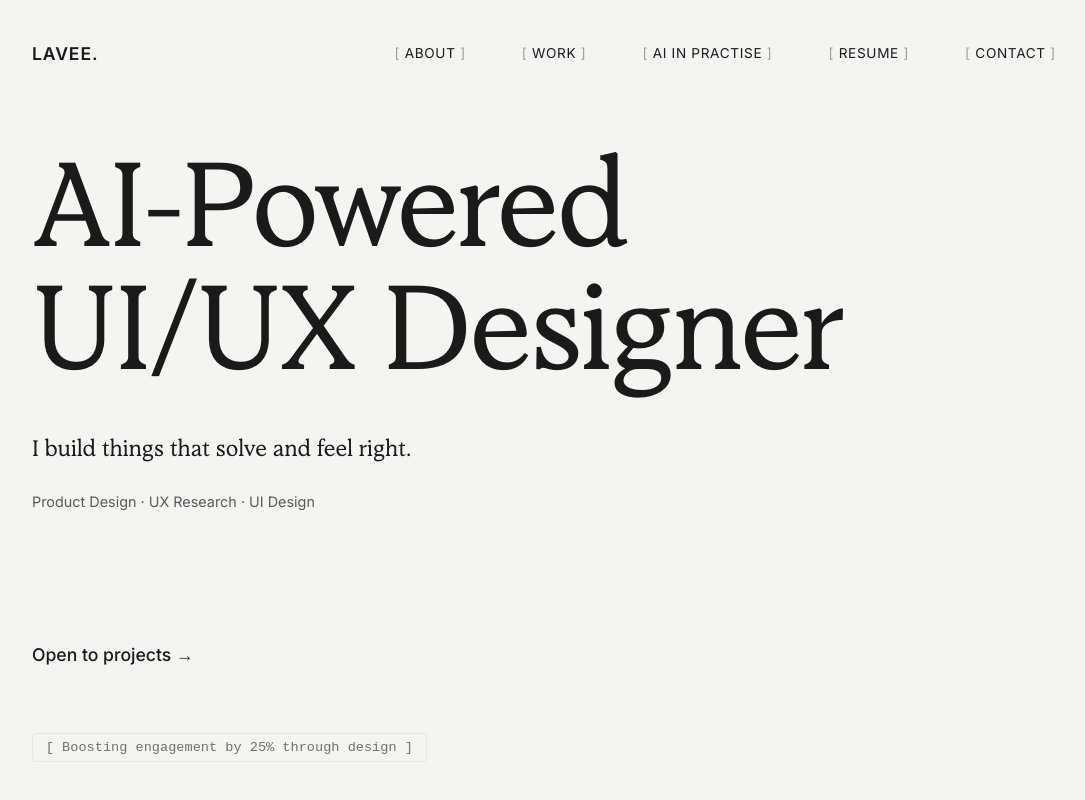
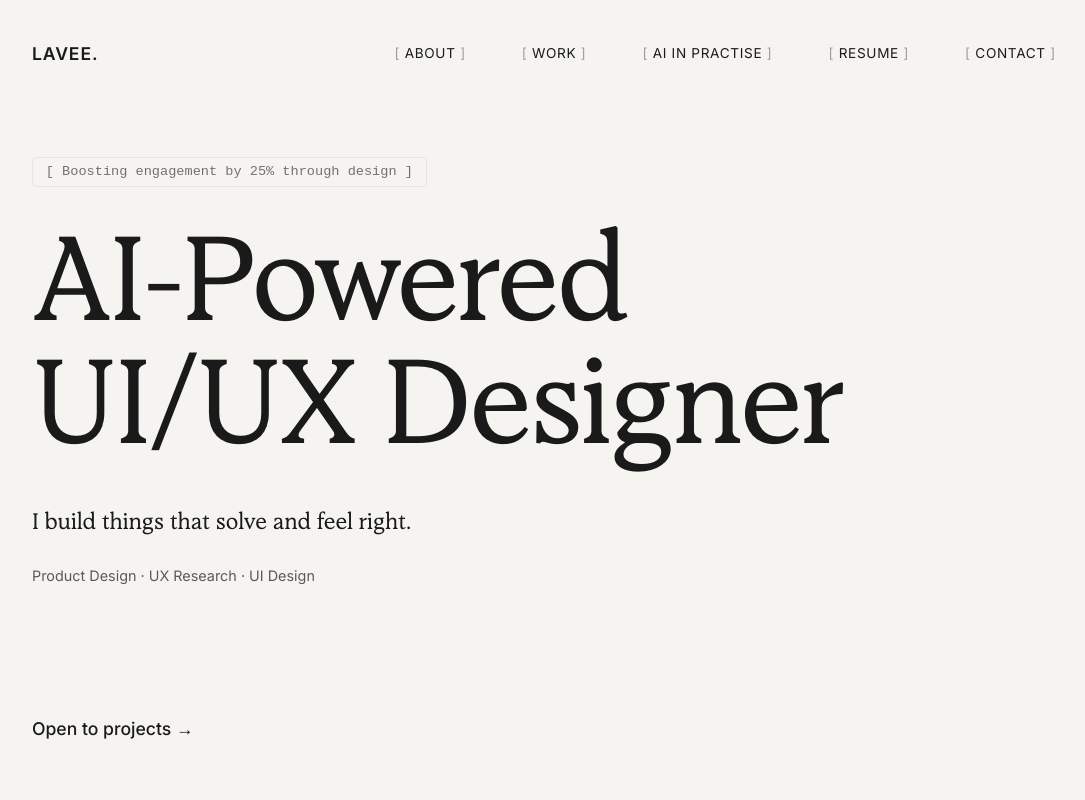
Before and after one commit to laveenahub/Designer, a React (Vite) app: page / in a window 1280 px wide. Shown: the top 800 px of the page, without its empty margins (96-1181 px from the left). Built offline with nearby package versions, Linux system fonts and the light colour scheme; a web font is replaced by a local one.

Commit message:
Elevated credibility tagline above the main hero header block

```diff
--- a/src/App.jsx
+++ b/src/App.jsx
@@ -118,6 +118,12 @@ function App() {
         {/* --- HERO / INTRO SECTION --- */}
         <section id="hero" className="hero">
           <div className="container">
+            <div className="reveal" style={{ marginBottom: '2rem' }}>
+                <span className="tagline-bracket" style={{ fontFamily: 'monospace', fontSize: '0.85rem', padding: '0.4rem 0.8rem', border: '1px solid rgba(0,0,0,0.1)', borderRadius: '4px' }}>
+                  [ Boosting engagement by 25% through design ]
+                </span>
+            </div>
+
             <h1 className="hero-title reveal delay-100" style={{ gap: '0.5rem' }}>
               <span className="font-serif" style={{ display: 'block' }}>AI-Powered</span>
               <span className="font-serif" style={{ display: 'block' }}>UI/UX Designer</span>
@@ -133,12 +139,6 @@ function App() {
 
             <div style={{ marginTop: '2.5rem' }}>
               <a href="#contact" className="hero-cta reveal delay-400" style={{ fontSize: '1.1rem' }}>Open to projects →</a>
-            </div>
-
-            <div className="reveal delay-400" style={{ marginTop: '4rem' }}>
-                <span className="tagline-bracket" style={{ fontFamily: 'monospace', fontSize: '0.85rem', padding: '0.4rem 0.8rem', border: '1px solid rgba(0,0,0,0.1)', borderRadius: '4px' }}>
-                  [ Boosting engagement by 25% through design ]
-                </span>
             </div>
           </div>
         </section>
```
